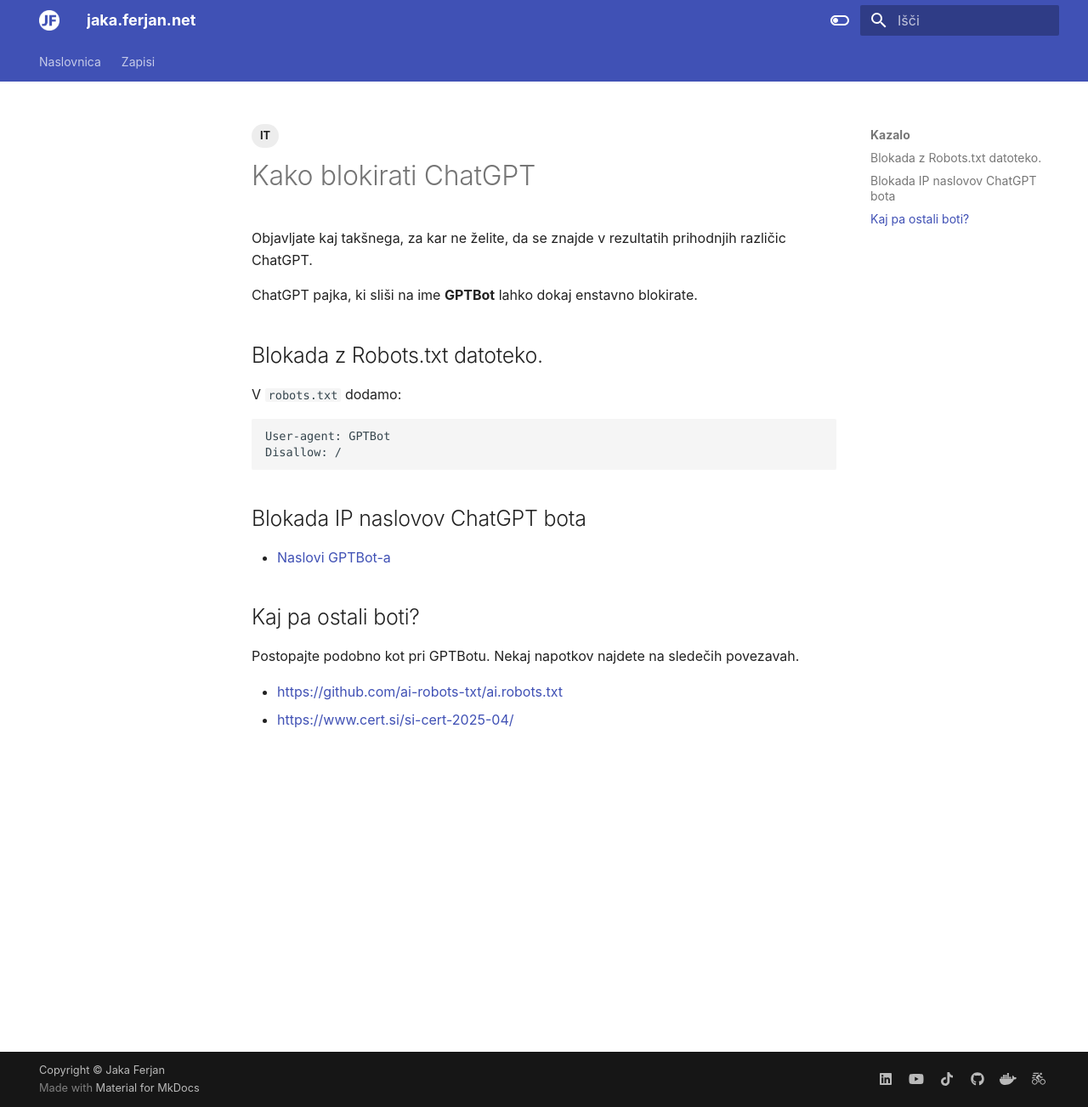
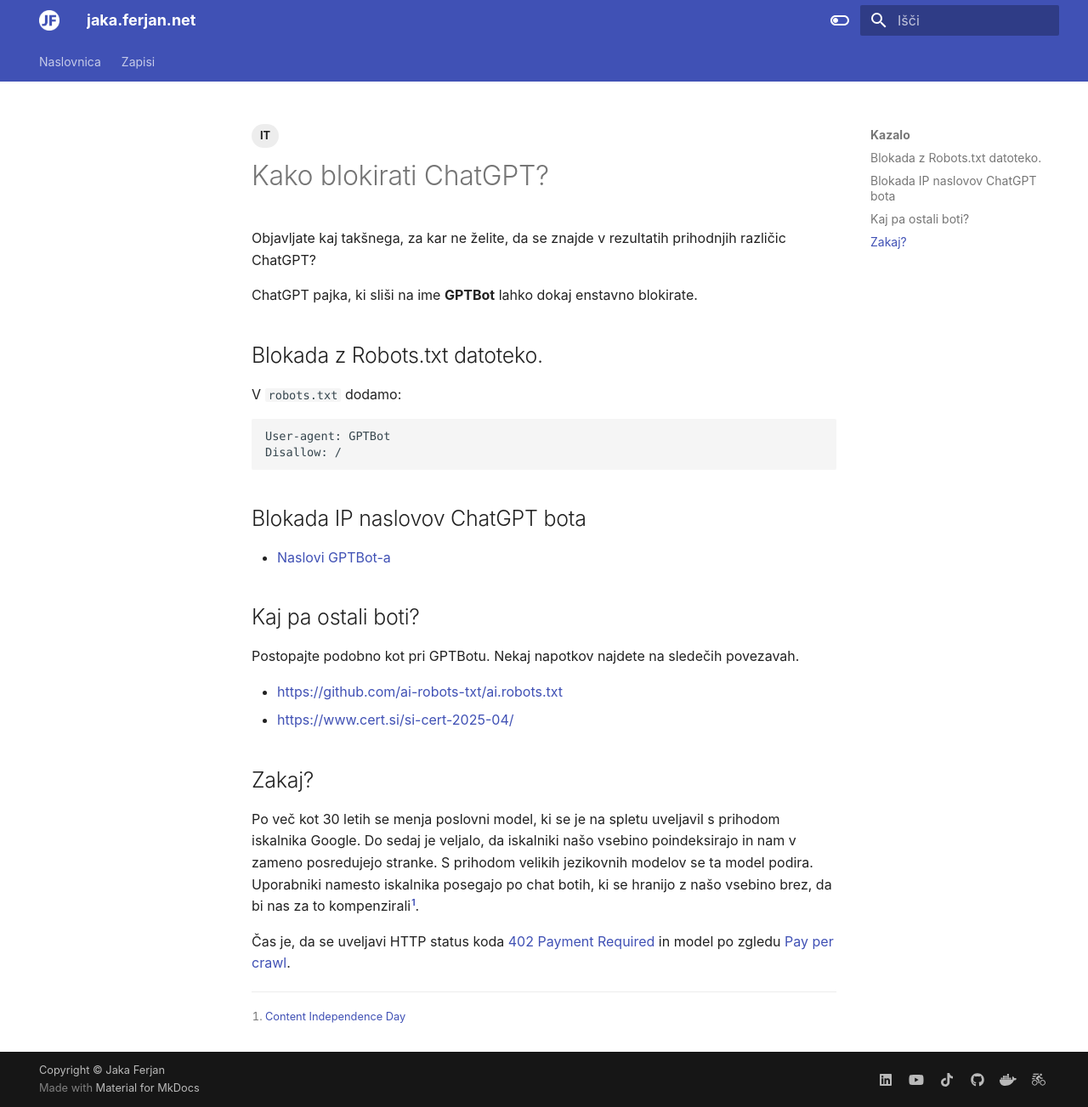
Before and after one commit to jferjan/jferjan.github.io, an MkDocs documentation site: the page built from docs/zapisi/blokada_chatgpt.md, in a window 1280 px wide and 1303 px high. Shown: the whole window at 85% size. Built offline with MkDocs 1.6.1 and Material for MkDocs 9.7.7, drawn with Linux system fonts in a browser that asks for light colours; comment, search, counter and statistics services are not loaded.

Commit message:
update cestitke, blokada_chatgpt

```diff
--- a/docs/zapisi/blokada_chatgpt.md
+++ b/docs/zapisi/blokada_chatgpt.md
@@ -5,9 +5,9 @@
 description: Kako blokirati ChatGPT
 ---
 
-# Kako blokirati ChatGPT
+# Kako blokirati ChatGPT?
 
-Objavljate kaj takšnega, za kar ne želite, da se znajde v rezultatih prihodnjih različic ChatGPT.
+Objavljate kaj takšnega, za kar ne želite, da se znajde v rezultatih prihodnjih različic ChatGPT?
 
 ChatGPT pajka, ki sliši na ime **GPTBot** lahko dokaj enstavno blokirate.
 
@@ -30,3 +30,11 @@
 
 - [https://github.com/ai-robots-txt/ai.robots.txt](https://github.com/ai-robots-txt/ai.robots.txt)
 - [https://www.cert.si/si-cert-2025-04/](https://www.cert.si/si-cert-2025-04/)
+
+## Zakaj?
+
+Po več kot 30 letih se menja poslovni model, ki se je na spletu uveljavil s prihodom iskalnika Google. Do sedaj je veljalo, da iskalniki našo vsebino poindeksirajo in nam v zameno posredujejo stranke. S prihodom velikih jezikovnih modelov se ta model podira. Uporabniki namesto iskalnika posegajo po chat botih, ki se hranijo z našo vsebino brez, da bi nas za to kompenzirali[^1].
+
+Čas je, da se uveljavi HTTP status koda [402 Payment Required](https://developer.mozilla.org/en-US/docs/Web/HTTP/Reference/Status/402) in model po zgledu [Pay per crawl](https://blog.cloudflare.com/introducing-pay-per-crawl/).
+
+[^1]:  [Content Independence Day](https://blog.cloudflare.com/content-independence-day-no-ai-crawl-without-compensation/)
```
Also changed, not shown: docs/zapisi/cestitke.md (+8 -4 lines).
